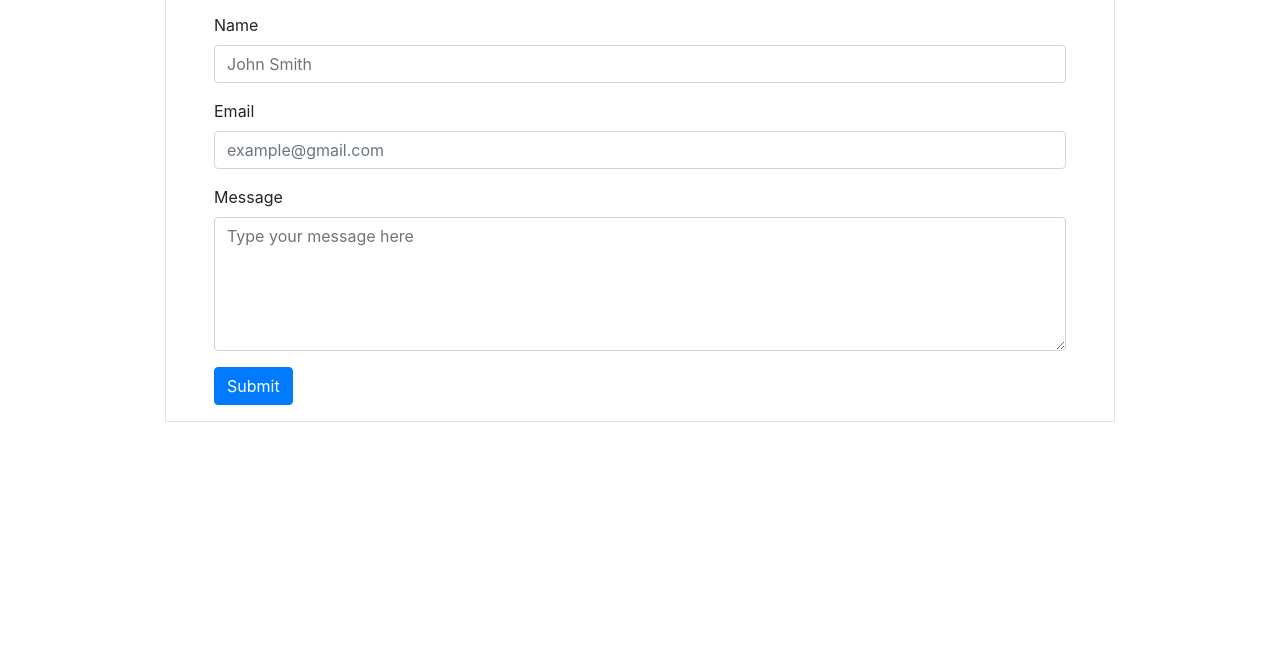
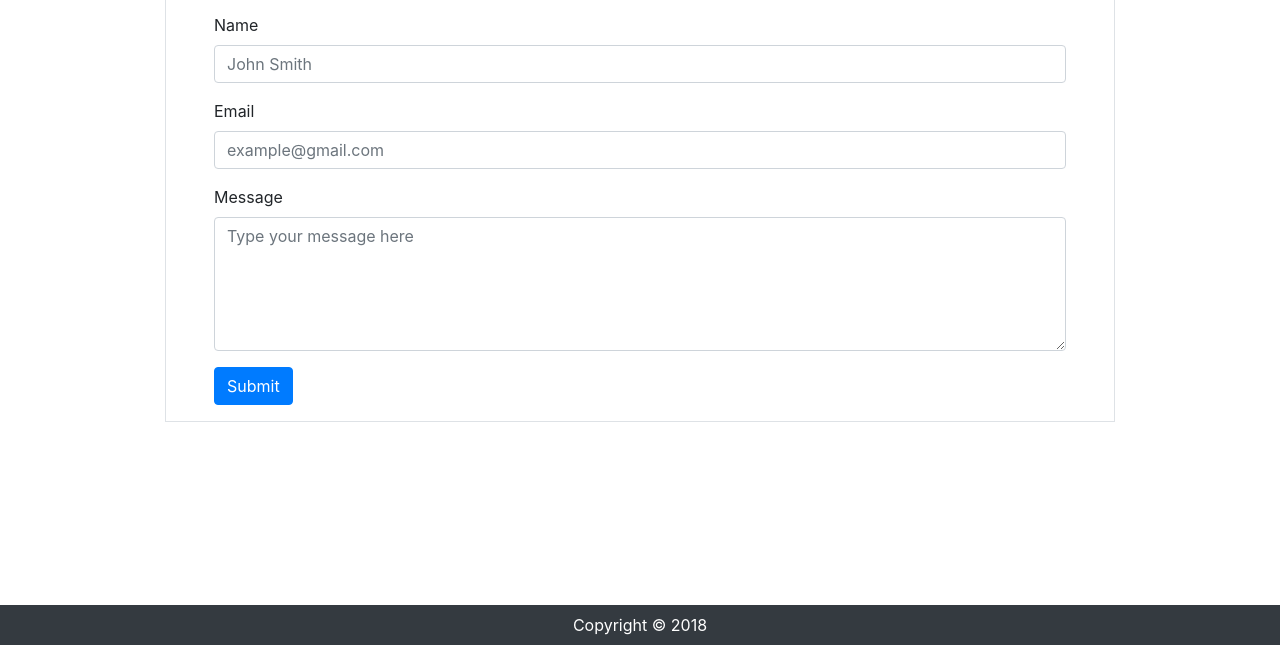
Before and after one commit to Zverloff/Bootstrap-Portfolio, a plain HTML site: page contact.html in a window 1280 px wide. Shown: the part 155-800 px from the top of the page. Drawn offline with nearby package versions, Linux system fonts and the light colour scheme.

Commit message:
with fixed bottom

```diff
--- a/contact.html
+++ b/contact.html
@@ -51,5 +51,10 @@
                 </div>
             </div>
         </div>
+        <br>
+        <br>
+        <br>
+
+        <div class="fixed-bottom bg-dark text-center text-white p-2">Copyright &#169 2018</div>
     </body>
 </html>
```
Also changed, not shown: index.html (+1 -0 lines), portfolio.html (+2 -0 lines).
